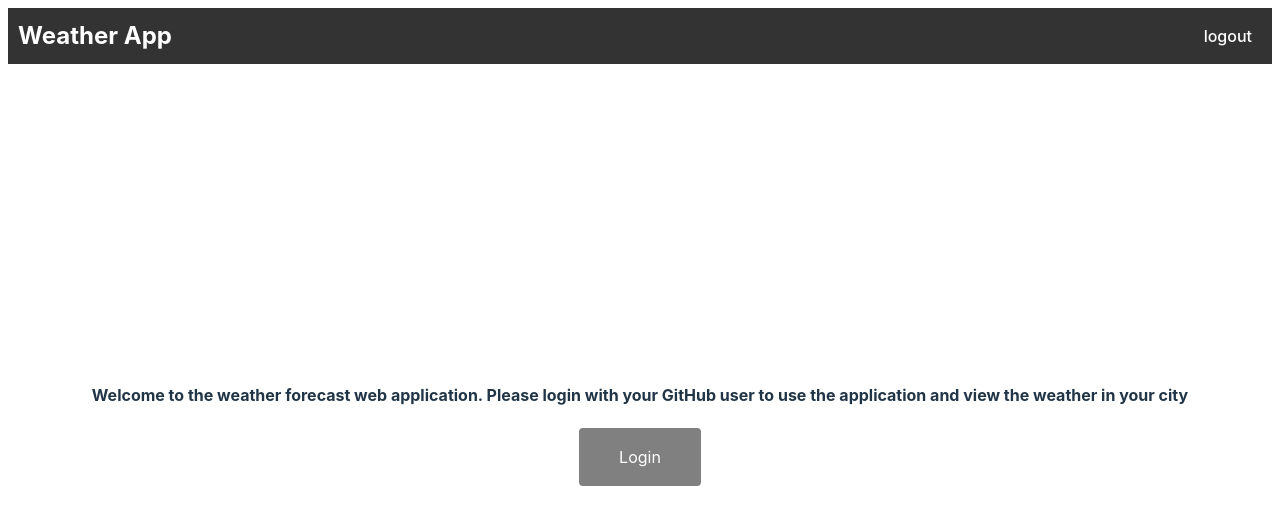
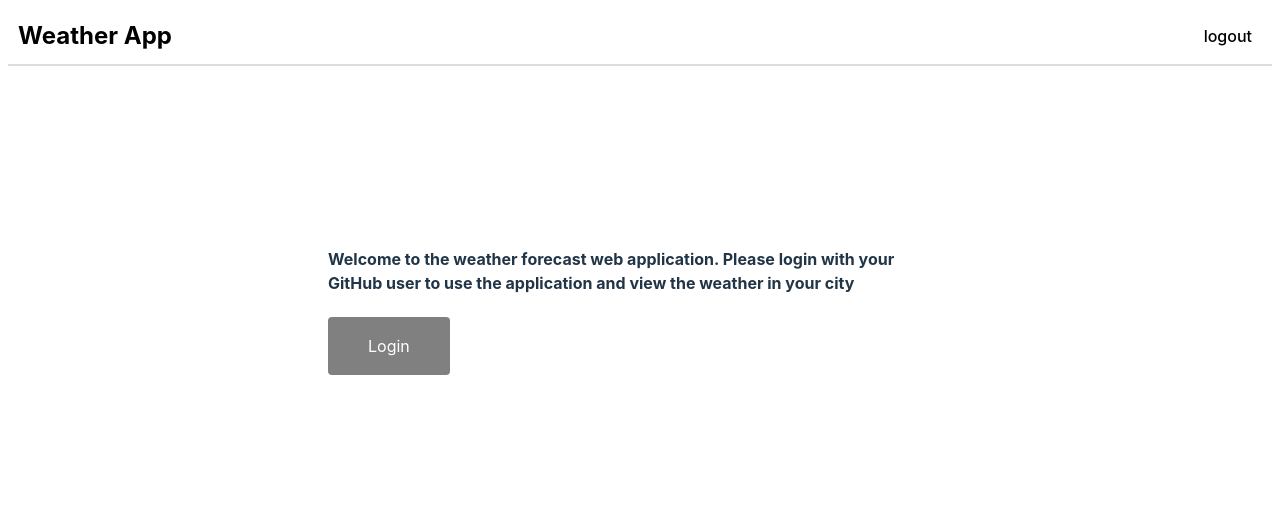
Before and after one commit to captainalbert/ehrlichApplication, a React (Vite) app in the folder ehrlich-weather-app/: page / in a window 1280 px wide. Shown: the top 524 px of the page. Built offline with nearby package versions, Linux system fonts and the light colour scheme.

Commit message:
Update landing page styling to center content

```diff
--- a/ehrlich-weather-app/src/components/NavBar/NavBar.css
+++ b/ehrlich-weather-app/src/components/NavBar/NavBar.css
@@ -1,22 +1,23 @@
 /* NavBar.css */
 
 .navbar {
-  background-color: #333;
   color: #fff;
   padding: 10px;
   position: relative;
   width: "100%";
+  border-bottom: 2px solid #ddd;
 }
 
 .navbar-container {
   display: flex;
   justify-content: space-between;
   align-items: center;
+  border: ;
 }
 
 .navbar-brand {
   text-decoration: none;
-  color: #fff;
+  color: black;
   font-size: 1.5rem;
   font-weight: bold;
 }
@@ -37,7 +38,7 @@
 
 .navbar-link {
   text-decoration: none;
-  color: #fff;
+  color: black;
   margin: 0 10px;
   font-size: 1rem;
 }
--- a/ehrlich-weather-app/src/views/LandingPage/LandingPage.css
+++ b/ehrlich-weather-app/src/views/LandingPage/LandingPage.css
@@ -1,7 +1,11 @@
 .welcome {
   display: flex;
-  align-items: center;
-  justify-content: center;
+  align-items: flex-start;
+  justify-content: flex-start;
+  margin-top: 10rem;
   height: 90vh;
   flex-direction: column;
+  text-align: left;
+  padding-inline-start: 20rem;
+  padding-inline-end: 20rem;
 }
```
